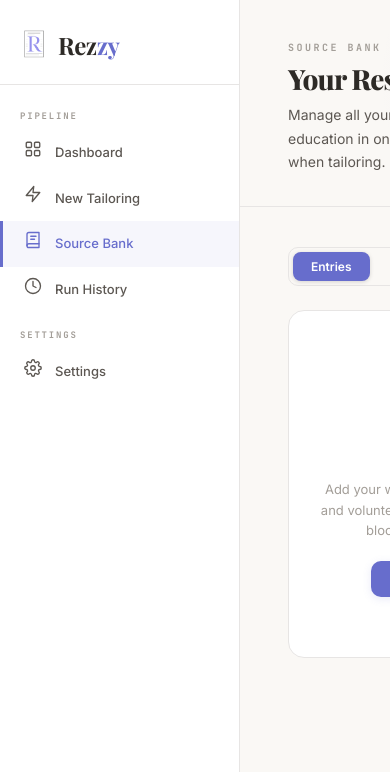
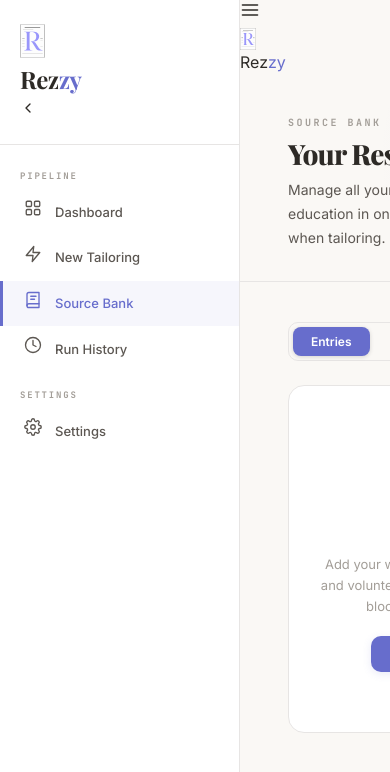
Before and after one commit to jonahr4/Rezzy, a Next.js app in the folder web/: page /source-bank in a window 390 px wide. Shown: the top 772 px of the page. Built offline with nearby package versions, Linux system fonts and the light colour scheme; no server answers.

Commit message:
feat: responsive sidebar — collapsible nav, mobile drawer, auto-collapse

```diff
--- a/web/app/(app)/layout.tsx
+++ b/web/app/(app)/layout.tsx
@@ -1,12 +1,73 @@
+'use client';
+
+import { usePathname } from 'next/navigation';
 import { Sidebar } from '@/components/Sidebar';
+import { SidebarProvider, useSidebar } from '@/components/SidebarContext';
 
-export default function AppLayout({ children }: { children: React.ReactNode }) {
+/* Page name map for mobile top bar */
+const PAGE_NAMES: Record<string, string> = {
+  '/dashboard':   'Dashboard',
+  '/source-bank': 'Source Bank',
+  '/tailor':      'New Tailoring',
+  '/runs':        'Run History',
+  '/settings':    'Settings',
+};
+
+function AppShellInner({ children }: { children: React.ReactNode }) {
+  const { mobileOpen, openMobile, closeMobile, collapsed } = useSidebar();
+  const pathname = usePathname();
+
+  const pageName = Object.entries(PAGE_NAMES).find(([key]) =>
+    pathname.startsWith(key)
+  )?.[1] ?? '';
+
   return (
-    <div className="app-shell">
+    <div className={`app-shell ${collapsed ? 'sidebar-is-collapsed' : ''}`}>
+      {/* Mobile overlay backdrop */}
+      {mobileOpen && (
+        <div
+          className="sidebar-mobile-overlay"
+          onClick={closeMobile}
+          aria-hidden="true"
+        />
+      )}
+
       <Sidebar />
+
       <main className="app-main">
+        {/* Mobile top bar */}
+        <div className="mobile-topbar">
+          <button
+            className="mobile-hamburger"
+            onClick={openMobile}
+            aria-label="Open navigation"
+            id="btn-hamburger"
+          >
+            <svg width="20" height="20" viewBox="0 0 24 24" fill="none" stroke="currentColor" strokeWidth="2" strokeLinecap="round">
+              <line x1="3" y1="6" x2="21" y2="6" />
+              <line x1="3" y1="12" x2="21" y2="12" />
+              <line x1="3" y1="18" x2="21" y2="18" />
+            </svg>
+          </button>
+
+          <div className="mobile-topbar-brand">
+            <img src="/Logo.svg" alt="Rezzy" style={{ height: 22, width: 'auto' }} />
+            <span>Rez<span style={{ color: 'var(--accent)' }}>zy</span></span>
+          </div>
+
+          <div style={{ width: 40 }} /> {/* spacer to center brand */}
+        </div>
+
         {children}
       </main>
     </div>
   );
 }
+
+export default function AppLayout({ children }: { children: React.ReactNode }) {
+  return (
+    <SidebarProvider>
+      <AppShellInner>{children}</AppShellInner>
+    </SidebarProvider>
+  );
+}
--- a/web/components/Sidebar.tsx
+++ b/web/components/Sidebar.tsx
@@ -4,6 +4,7 @@
 import { usePathname } from 'next/navigation';
 import { useAuth } from '@/lib/auth-context';
 import { signOut } from '@/lib/firebase';
+import { useSidebar } from './SidebarContext';
 
 const ACA_URL = process.env.NEXT_PUBLIC_ACA_URL || process.env.NEXT_PUBLIC_API_URL || '';
 
@@ -41,12 +42,6 @@
       <polyline points="12 6 12 12 16 14" />
     </svg>
   ),
-  profile: (
-    <svg width="18" height="18" viewBox="0 0 24 24" fill="none" stroke="currentColor" strokeWidth="1.8" strokeLinecap="round" strokeLinejoin="round">
-      <path d="M20 21v-2a4 4 0 0 0-4-4H8a4 4 0 0 0-4 4v2" />
-      <circle cx="12" cy="7" r="4" />
-    </svg>
-  ),
   settings: (
     <svg width="18" height="18" viewBox="0 0 24 24" fill="none" stroke="currentColor" strokeWidth="1.8" strokeLinecap="round" strokeLinejoin="round">
       <circle cx="12" cy="12" r="3" />
@@ -58,6 +53,22 @@
       <path d="M9 21H5a2 2 0 0 1-2-2V5a2 2 0 0 1 2-2h4" />
       <polyline points="16 17 21 12 16 7" />
       <line x1="21" y1="12" x2="9" y2="12" />
+    </svg>
+  ),
+  chevronLeft: (
+    <svg width="16" height="16" viewBox="0 0 24 24" fill="none" stroke="currentColor" strokeWidth="2" strokeLinecap="round" strokeLinejoin="round">
+      <polyline points="15 18 9 12 15 6" />
+    </svg>
+  ),
+  chevronRight: (
+    <svg width="16" height="16" viewBox="0 0 24 24" fill="none" stroke="currentColor" strokeWidth="2" strokeLinecap="round" strokeLinejoin="round">
+      <polyline points="9 18 15 12 9 6" />
+    </svg>
+  ),
+  close: (
+    <svg width="18" height="18" viewBox="0 0 24 24" fill="none" stroke="currentColor" strokeWidth="2" strokeLinecap="round" strokeLinejoin="round">
+      <line x1="18" y1="6" x2="6" y2="18" />
+      <line x1="6" y1="6" x2="18" y2="18" />
     </svg>
   ),
 };
@@ -74,7 +85,7 @@
   {
     section: 'Pipeline',
     items: [
-      { href: '/dashboard',    label: 'Dashboard',     icon: icons.dashboard },
+      { href: '/dashboard',    label: 'Dashboard',      icon: icons.dashboard },
       { href: '/tailor',       label: 'New Tailoring',  icon: icons.tailor, preWarm: true },
       { href: '/source-bank',  label: 'Source Bank',    icon: icons.sourceBank },
       { href: '/runs',         label: 'Run History',    icon: icons.runs },
@@ -91,36 +102,90 @@
 export function Sidebar() {
   const pathname = usePathname();
   const { user } = useAuth();
+  const { collapsed, mobileOpen, toggleCollapsed, closeMobile } = useSidebar();
 
   const initials = user?.displayName
     ? user.displayName.split(' ').map((n) => n[0]).join('').slice(0, 2).toUpperCase()
     : user?.email?.[0]?.toUpperCase() ?? '?';
 
+  function handleNavClick() {
+    closeMobile(); // close drawer on mobile when navigating
+  }
+
   return (
-    <aside className="sidebar">
+    <aside className={`sidebar ${collapsed ? 'collapsed' : ''} ${mobileOpen ? 'mobile-open' : ''}`}>
       {/* Brand */}
-      <div className="sidebar-brand" style={{ display: 'flex', alignItems: 'center', gap: 10 }}>
-        <img src="/logo.png" alt="Rezzy Logo" style={{ width: 28, height: 28, objectFit: 'contain' }} />
+      <div className="sidebar-brand">
+        {/* Expanded: logo + name + chevron all in one row */}
+        {!collapsed && (
+          <div className="sidebar-brand-inner">
+            <img src="/Logo.svg" alt="Rezzy Logo" style={{ height: 34, width: 'auto' }} />
             <div className="sidebar-brand-name" style={{ fontSize: 24, marginTop: 2 }}>
               Rez<span>zy</span>
             </div>
+            {/* Chevron right-aligned next to Rezzy */}
+            <button
+              className="sidebar-collapse-btn"
+              onClick={toggleCollapsed}
+              title="Collapse sidebar"
+              aria-label="Collapse sidebar"
+              style={{ marginLeft: 'auto' }}
+            >
+              {icons.chevronLeft}
+            </button>
+          </div>
+        )}
+
+        {/* Collapsed: logo centred, chevron centred below */}
+        {collapsed && (
+          <>
+            <div className="sidebar-brand-icon-only">
+              <img src="/Logo.svg" alt="Rezzy" style={{ height: 28, width: 'auto' }} />
+            </div>
+            <button
+              className="sidebar-collapse-btn"
+              onClick={toggleCollapsed}
+              title="Expand sidebar"
+              aria-label="Expand sidebar"
+            >
+              {icons.chevronRight}
+            </button>
+          </>
+        )}
+
+        {/* Close button — always rendered on mobile-open */}
+        {mobileOpen && (
+          <button
+            className="sidebar-close-btn"
+            onClick={closeMobile}
+            aria-label="Close navigation"
+          >
+            {icons.close}
+          </button>
+        )}
       </div>
 
-      {/* Nav */}
+      {/* Nav — on mobile always show full labels even if collapsed */}
       <nav style={{ flex: 1 }}>
         {NAV_ITEMS.map(({ section, items }) => (
           <div key={section}>
+            {(!collapsed || mobileOpen) && (
               <div className="sidebar-section-label">{section}</div>
+            )}
+            {collapsed && !mobileOpen && <div style={{ height: 16 }} />}
+
             {items.map(({ href, label, icon, preWarm, badge }) => (
               <Link
                 key={href}
                 href={href}
-                className={`sidebar-item ${pathname.startsWith(href) ? 'active' : ''}`}
+                className={`sidebar-item ${pathname.startsWith(href) ? 'active' : ''} ${collapsed && !mobileOpen ? 'icon-only' : ''}`}
                 onMouseEnter={preWarm ? preWarmContainer : undefined}
+                onClick={handleNavClick}
+                title={collapsed && !mobileOpen ? label : undefined}
               >
                 <span className="sidebar-item-icon">{icon}</span>
-                {label}
-                {badge && <span className="sidebar-badge">{badge}</span>}
+                {(!collapsed || mobileOpen) && <span className="sidebar-item-label">{label}</span>}
+                {(!collapsed || mobileOpen) && badge && <span className="sidebar-badge">{badge}</span>}
               </Link>
             ))}
           </div>
@@ -130,6 +195,8 @@
       {/* User footer */}
       {user && (
         <div className="sidebar-footer">
+          {(!collapsed || mobileOpen) ? (
+            <>
               <div className="sidebar-user">
                 <div className="sidebar-avatar">{initials}</div>
                 <div className="sidebar-user-info">
@@ -147,6 +214,14 @@
                 {icons.signOut}
                 Sign out
               </button>
+            </>
+          ) : (
+            <div style={{ display: 'flex', justifyContent: 'center', padding: '8px 0' }}>
+              <div className="sidebar-avatar" title={user.displayName ?? user.email ?? ''}>
+                {initials}
+              </div>
+            </div>
+          )}
         </div>
       )}
     </aside>
--- /dev/null
+++ b/web/components/SidebarContext.tsx
@@ -0,0 +1,79 @@
+'use client';
+
+import { createContext, useContext, useState, useEffect, useCallback, useRef } from 'react';
+
+interface SidebarContextValue {
+  collapsed: boolean;
+  mobileOpen: boolean;
+  toggleCollapsed: () => void;
+  openMobile: () => void;
+  closeMobile: () => void;
+}
+
+const SidebarContext = createContext<SidebarContextValue>({
+  collapsed: false,
+  mobileOpen: false,
+  toggleCollapsed: () => {},
+  openMobile: () => {},
+  closeMobile: () => {},
+});
+
+export function useSidebar() {
+  return useContext(SidebarContext);
+}
+
+export function SidebarProvider({ children }: { children: React.ReactNode }) {
+  // Read persisted collapse preference; default false
+  const [collapsed, setCollapsed] = useState(() => {
+    if (typeof window === 'undefined') return false;
+    return localStorage.getItem('sidebar-collapsed') === 'true';
+  });
+  const [mobileOpen, setMobileOpen] = useState(false);
+  const resizeRef = useRef<ResizeObserver | null>(null);
+
+  const toggleCollapsed = useCallback(() => {
+    setCollapsed((prev) => {
+      const next = !prev;
+      localStorage.setItem('sidebar-collapsed', String(next));
+      return next;
+    });
+  }, []);
+
+  const openMobile = useCallback(() => setMobileOpen(true), []);
+  const closeMobile = useCallback(() => setMobileOpen(false), []);
+
+  // Auto-behavior based on viewport width
+  useEffect(() => {
+    function handleResize() {
+      const w = window.innerWidth;
+      if (w < 768) {
+        // Mobile: sidebar is off-canvas, reset collapsed state
+        setMobileOpen(false);
+      } else if (w < 1024) {
+        // Tablet: auto-collapse to icon-only
+        setCollapsed(true);
+      }
+      // Desktop: respect user preference from localStorage
+    }
+
+    handleResize(); // run once on mount
+
+    resizeRef.current = new ResizeObserver(handleResize);
+    resizeRef.current.observe(document.body);
+
+    return () => {
+      resizeRef.current?.disconnect();
+    };
+  }, []);
+
+  // Close mobile drawer when route changes (click on nav)
+  useEffect(() => {
+    setMobileOpen(false);
+  }, []);
+
+  return (
+    <SidebarContext.Provider value={{ collapsed, mobileOpen, toggleCollapsed, openMobile, closeMobile }}>
+      {children}
+    </SidebarContext.Provider>
+  );
+}
```
Lines whose indentation alone changed are shown as unchanged.
